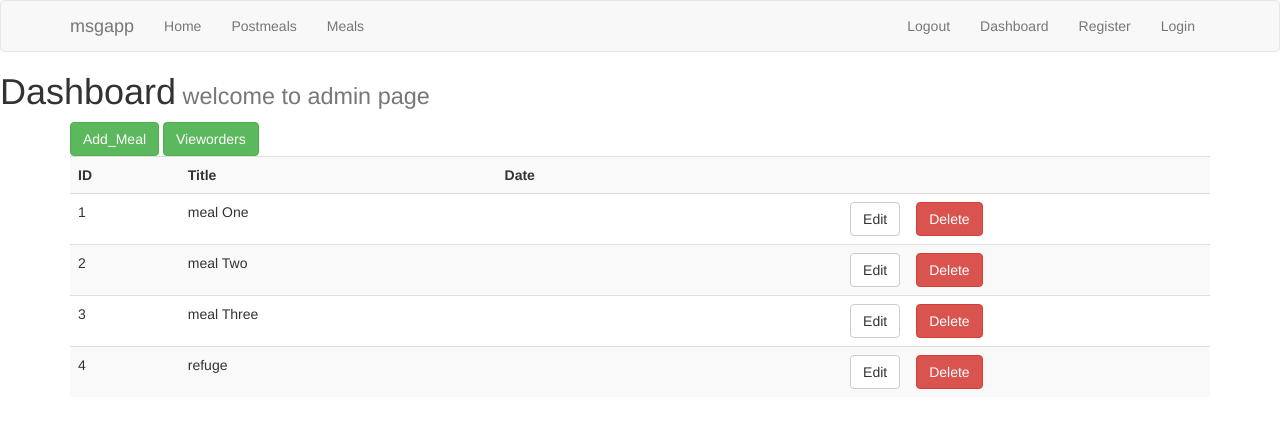
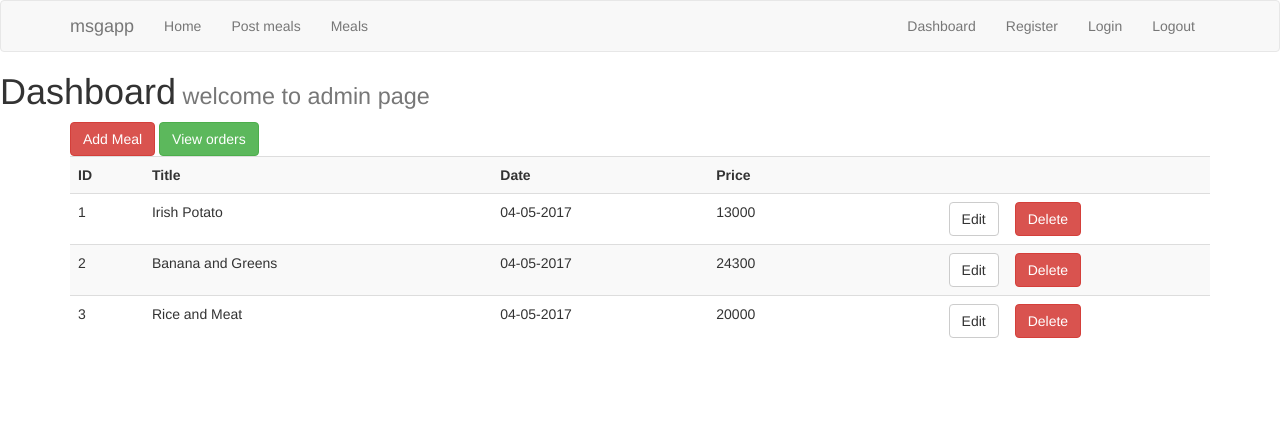
Before and after one commit to mudambirichard/msgapp, a Flask app: page /api/v1/dashboard in a window 1280 px wide. Shown: the top 428 px of the page. Run offline with Flask 2, Linux system fonts and the light colour scheme; some libraries are stand-ins or nearby versions.

Commit message:
modify app

```diff
--- a/app.py
+++ b/app.py
@@ -48,7 +48,7 @@ def login_page():
 		else:
 
 			return redirect(url_for('dashboard'))
-	return render_template('login.html', error=error)
+        return render_template('login.html', error=error)
 #############################################
 #########        LOGOUT          ############
 #############################################
@@ -58,7 +58,7 @@ def logout():
 @app.route('/api/v1/logout', methods=['GET', 'POST'])
 def logout_page():
     #return redirect(url_for('logout'))
-    return render_template('login.html')
+    return render_template('logout.html')
 #====================================dashboard=====================#
 
 @app.route('/api/v1/dashboard')
@@ -90,17 +90,18 @@ def order_meal():
     #return redirect(url_for('order_meal.html'))
 #============================LOGIN PAGE=================================================
 
-@app.route('/vieworders')
+@app.route('/view orders')
 def vieworders():
-	return render_template('vieworders.html')
+	return render_template('view orders.html')
 
 #====================ABOUTPAGE======================#
-@app.route('/postmeals')
+@app.route('/post_meals')
 def post():
-	return redirect(url_for('postmeals'))
-@app.route('/api/v1/postmeals')
-def postmeals():
-	return render_template('postmeals.html')
+	return redirect(url_for('post_meals'))
+@app.route('/api/v1/post_meals')
+
+def post_meals():
+	return render_template('post_meals.html')
 
 
 #=======================MEAL PAGE=========================#
--- a/templates/dashboard.html
+++ b/templates/dashboard.html
@@ -4,14 +4,15 @@
  <h1>Dashboard<small> welcome to admin page{{session.username}}</small></h1>
  <div class="container">
 
- <a class="btn btn-success" href="/add_meal">Add_Meal</a>
- <a class="btn btn-success" href="/vieworders">Vieworders</a>
+ <a class="btn btn-danger" href="/add_meal">Add Meal</a>
+ <a class="btn btn-success" href="/view orders">View orders</a>
  <br>
  <table class="table table-striped">
  <tr>
      <th>ID</th>
  	  <th>Title</th>
  	   <th>Date</th>
+ 	   <th>Price</th>
  	   <th></th>
  	   <th></th>
  </tr>
@@ -20,6 +21,7 @@
     <td>{{ meal.id }}</td>
  	<td>{{ meal.title }}</td>
  	<td>{{ meal.create_date }}</td>
+ 	<td>{{ meal.price }}</td>
  	<td><a href="/edit_meal" class="btn btn-default pull-right">Edit</a></td>
  	<td>
  	<form action="{{ url_for('delete_meal', id=meal.id)}}" method="post">
@@ -29,7 +31,6 @@
  	</form>
 
  	</td>
- </tr>
  {% endfor %}
 
  </table>
--- a/templates/includes/_navbar.html
+++ b/templates/includes/_navbar.html
@@ -17,18 +17,20 @@
  <div id="navbar" class="collapse navbar-collapse">
  <ul class="nav navbar-nav">
  <li  ><a href="/home">Home</a></li>
-   <li> <a href="/postmeals">Postmeals</a></li>
+   <li> <a href="/post_meals">Post meals</a></li>
    <li ><a href="/meals">Meals</a></li>
 
  </ul>
 
  <ul class="nav navbar-nav navbar-right">
 
-   <li  ><a href="/logout">Logout</a></li>
    <li  ><a href="/api/v1/dashboard">Dashboard</a></li>
 
    <li  ><a href="/register">Register</a></li>
    <li  ><a href="/login">Login</a></li>
+
+      <li  ><a href="/logout">Logout</a></li>
+
 
   </ul>
  </div>
--- a/templates/logout.html
+++ b/templates/logout.html
@@ -12,7 +12,7 @@
 
  <input type="password" placeholder="Password" name="password" value="{{request.form.password}}">
 
-<input  class="btn btn-danger"  type="submit" value="Login">
+<input  class="btn btn-danger"  type="submit" value="Logout">
 </form>
 
  {% if error %}
--- a/templates/vieworders.html
+++ b/templates/view orders.html
@@ -17,6 +17,7 @@
  	   <th>Email</th>
 
  </tr>
+ <!--information goes here-->
   <tr>
     <th>Mudambi</th>
  	  <th>Richard</th>
```
Also changed, not shown: data.py (+13 -17 lines), templates/meals.html (+16 -10 lines), templates/post_meals.html (renamed from templates/postmeals.html), 3 other files.
